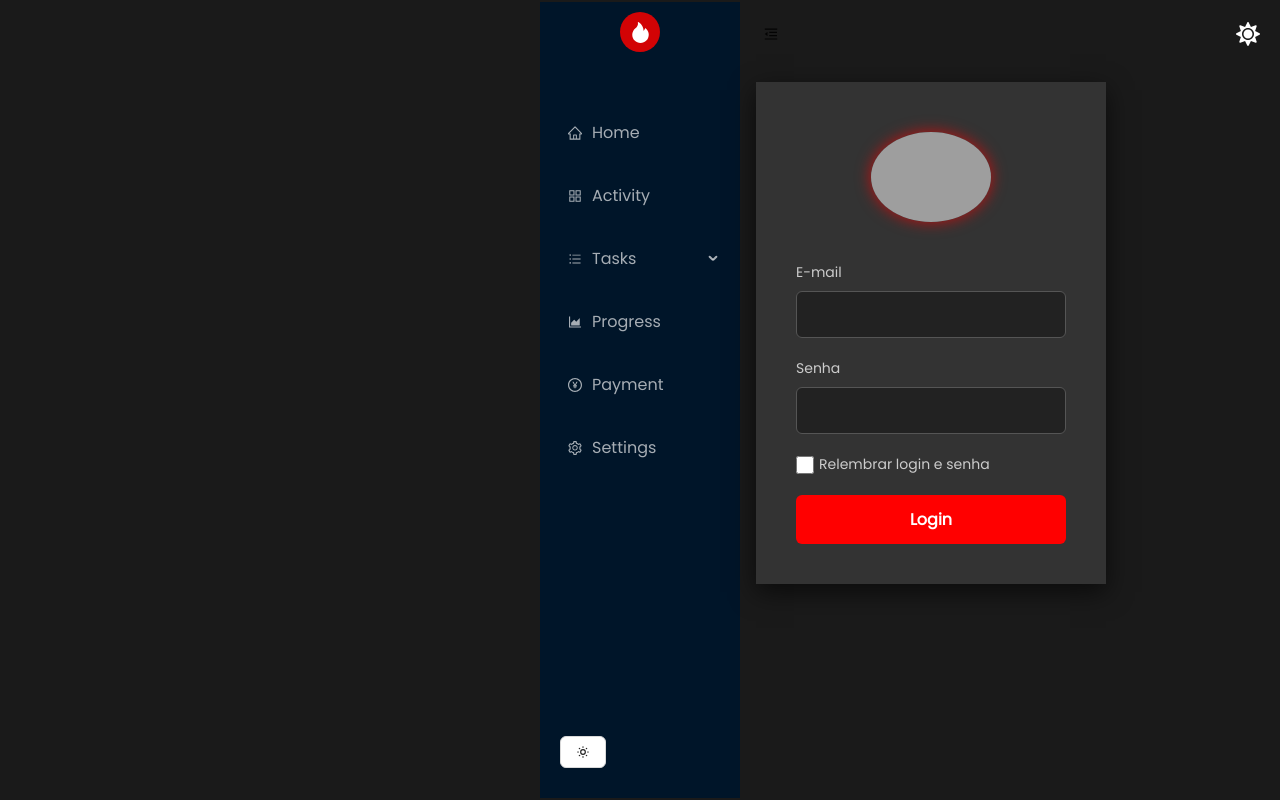
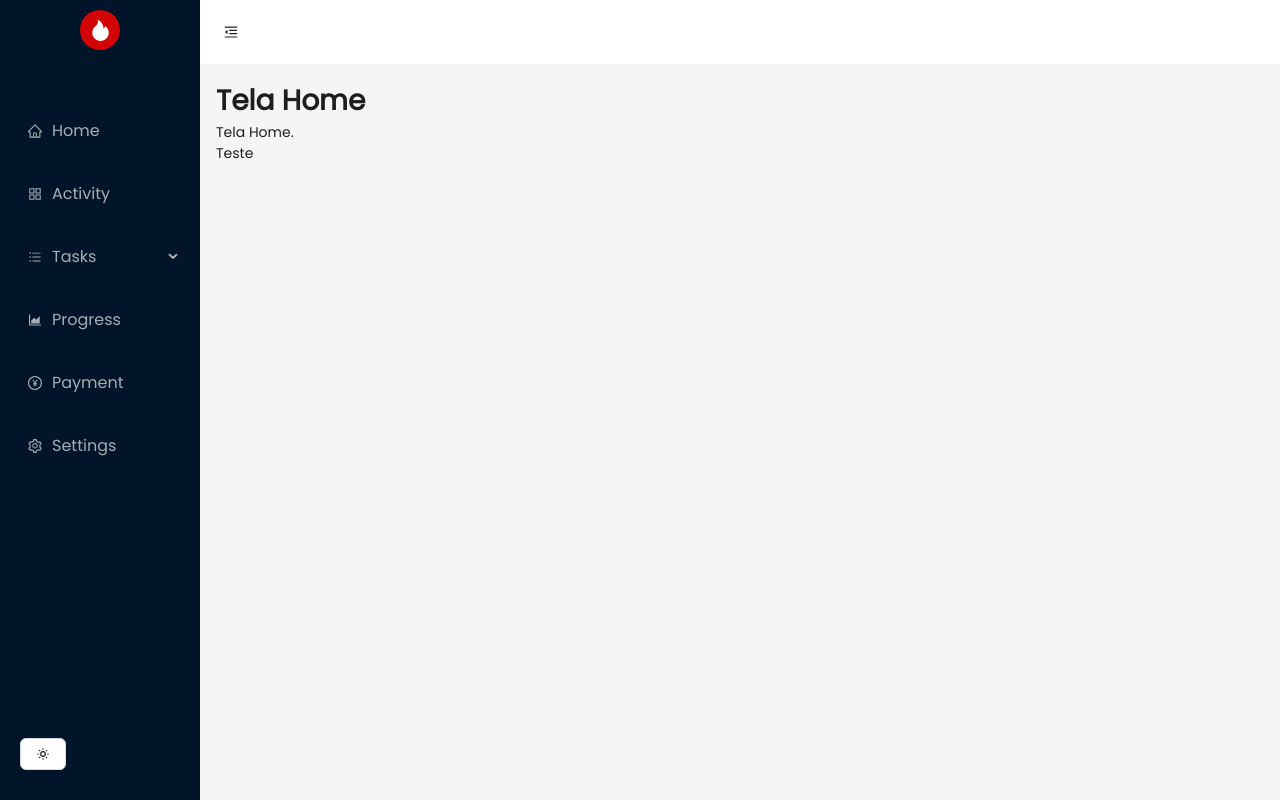
Before and after one commit to carlossilvapires/teste-dashboard, a React (Vite) app: page /TelaHome in a window 1280 px wide. Before the commit this address led to /login. Built offline with nearby package versions, Linux system fonts and the light colour scheme; sample sign-in values are in the browser's storage; grey boxes are pictures that could not be loaded.

Commit message:
conflito entre estilos

```diff
--- a/src/App.jsx
+++ b/src/App.jsx
@@ -1,10 +1,12 @@
+// App.js
 import { MenuFoldOutlined, MenuUnfoldOutlined } from '@ant-design/icons';
 import { Button, Layout, theme } from 'antd';
-import { useState } from 'react';
+import { useState, useEffect } from 'react';
+import { useNavigate } from 'react-router-dom';
 import Logo from './components/Logo';
 import MenuList from './components/MenuList';
 import ToggleThemeButton from './components/ToggleThemeButton';
-import AppRoutes from './routes';
+import AppRoutes from './Routes'; // Importando as rotas
 
 const { Header, Sider, Content } = Layout;
 
@@ -16,6 +18,14 @@ const isAuthenticated = () => {
 function App() {
   const [darkTheme, setDarkTheme] = useState(true);
   const [collapsed, setCollapsed] = useState(false);
+  const navigate = useNavigate();
+
+  // Verifique se o usuário está autenticado ao carregar a aplicação
+  useEffect(() => {
+    if (!isAuthenticated()) {
+      navigate('/login'); // Redireciona para a página de login se não estiver autenticado
+    }
+  }, [navigate]);
 
   const toggleTheme = () => {
     setDarkTheme(!darkTheme);
@@ -26,8 +36,8 @@ function App() {
   } = theme.useToken();
 
   return (
-    <Layout>
-      {isAuthenticated() ? ( // Renderiza a barra lateral e o conteúdo do dashboard apenas se autenticado
+    <Layout style={{ minHeight: '100vh' }}>
+      {isAuthenticated() ? (
         <>
           <Sider
             collapsed={collapsed}
@@ -55,7 +65,11 @@ function App() {
           </Layout>
         </>
       ) : (
-        <AppRoutes /> // Apenas renderiza as rotas (login) se não estiver autenticado
+        <Layout style={{ padding: 0, minHeight: '100vh' }}>
+          <Content style={{ display: 'flex', justifyContent: 'center', alignItems: 'center', height: '100vh' }}>
+            <AppRoutes /> {/* Renderiza o componente de login aqui */}
+          </Content>
+        </Layout>
       )}
     </Layout>
   );
--- a/src/Routes.jsx
+++ b/src/Routes.jsx
@@ -1,31 +1,14 @@
-import React from 'react';
-import { Route, Routes, Navigate } from 'react-router-dom';
-import TelaActivity from './components/TelaActivity';
-import TelaHome from './components/TelaHome';
-import Login from './components/TelaLogin/Login.jsx';
-
-// Função para verificar se o usuário está autenticado
-const isAuthenticated = () => {
-  return !!localStorage.getItem('token'); // Verifica se o token está no localStorage
-};
+// Routes.js
+import { Routes, Route } from 'react-router-dom';
+import Login from './components/TelaLogin/Login'; // Importa seu componente de login
+import TelaHome from './components/TelaHome'; // Importa a tela home
 
 const AppRoutes = () => {
   return (
     <Routes>
-      {/* Rota para a página de login */}
       <Route path="/login" element={<Login />} />
-
-      {/* Rota padrão, redireciona para login se não estiver autenticado */}
-      <Route path="/" element={isAuthenticated() ? <Navigate to="/home" /> : <Navigate to="/login" />} />
-
-      {/* Rota para a página inicial (home), protegida */}
-      <Route path="/home" element={isAuthenticated() ? <TelaHome /> : <Navigate to="/login" />} />
-
-      {/* Rota protegida para "activity" */}
-      <Route path="/activity" element={isAuthenticated() ? <TelaActivity /> : <Navigate to="/login" />} />
-
-      {/* Redireciona qualquer rota não encontrada para a página de login */}
-      <Route path="*" element={<Navigate to="/login" />} />
+      <Route path="/TelaHome" element={<TelaHome />} />
+      {/* Outras rotas da aplicação */}
     </Routes>
   );
 };
--- a/src/components/MenuList.jsx
+++ b/src/components/MenuList.jsx
@@ -1,6 +1,6 @@
+import { AppstoreOutlined, AreaChartOutlined, BarsOutlined, HomeOutlined, PayCircleOutlined, SettingOutlined } from '@ant-design/icons';
+import { Menu } from "antd";
 import React, { useEffect } from 'react';
-import { AreaChartOutlined, BarsOutlined, HomeOutlined, PayCircleOutlined, AppstoreOutlined, SettingOutlined } from '@ant-design/icons';
-import { Menu } from "antd";
 import { Link, useNavigate } from 'react-router-dom';
 
 const MenuList = ({ darkTheme }) => {
@@ -22,12 +22,12 @@ const MenuList = ({ darkTheme }) => {
         {
             key: 'home',
             icon: <HomeOutlined />,
-            label: <Link to="/home">Home</Link>,
+            label: <Link to="/TelaHome">Home</Link>,
         },
         {
             key: '/activity',
             icon: <AppstoreOutlined />,
-            label: <Link to="/activity">Activity</Link>,
+            label: <Link to="/TelaActivity">Activity</Link>,
         },
         {
             key: 'subtasks',
--- a/src/components/TelaLogin/Login.css
+++ b/src/components/TelaLogin/Login.css
@@ -1,19 +1,4 @@
-* {
-  margin: 0;
-  padding: 0;
-  box-sizing: border-box;
-}
 
-body {
-  font-family: 'Roboto', sans-serif;
-  background-color: #1a1a1a;
-  display: flex;
-  justify-content: center;
-  align-items: center;
-  height: 100vh;
-  color: white;
-  margin: 0; /* Remover margens do body */
-}
 
 /* Modos de tema */
 body.dark-mode {
--- a/src/components/TelaLogin/Login.jsx
+++ b/src/components/TelaLogin/Login.jsx
@@ -1,6 +1,6 @@
 import React, { useEffect, useState } from "react";
-import { FaMoon, FaSun } from "react-icons/fa"; // Importando ícones
-import { useNavigate } from "react-router-dom"; // Importando o hook useNavigate
+import { FaMoon, FaSun } from "react-icons/fa";
+import { useNavigate } from "react-router-dom";
 import "./Login.css"; // Arquivo de estilo
 
 function Login() {
@@ -10,16 +10,16 @@ function Login() {
   const [errors, setErrors] = useState({});
   const [isLoaded, setIsLoaded] = useState(false);
   const [theme, setTheme] = useState("dark-mode");
-  const [loading, setLoading] = useState(false); // Estado de loading
-  const [loginError, setLoginError] = useState(""); // Estado para erros de login
+  const [loading, setLoading] = useState(false);
+  const [loginError, setLoginError] = useState("");
 
-  const navigate = useNavigate(); // Hook para redirecionamento
+  const navigate = useNavigate();
 
   useEffect(() => {
     setTimeout(() => {
       setIsLoaded(true);
-    }, 100); // 100ms delay para o fade-in
-    document.body.className = theme; // Aplica o tema ao body
+    }, 100);
+    document.body.className = theme;
   }, [theme]);
 
   const validate = () => {
@@ -48,9 +48,9 @@ function Login() {
 
   const handleSubmit = async (e) => {
     e.preventDefault();
-    setLoginError(""); // Reseta erro de login
+    setLoginError("");
     if (validate()) {
-      setLoading(true); // Mostra estado de carregamento
+      setLoading(true);
       try {
         const response = await fetch("http://localhost:8080/api/user/login", {
           method: "POST",
@@ -59,34 +59,27 @@ function Login() {
           },
           body: JSON.stringify({
             email,
-            senha: password, // Certifique-se de que o nome da propriedade está correto
+            senha: password,
           }),
         });
 
         if (response.ok) {
           const data = await response.json();
-          // Sucesso no login
           alert("Login realizado com sucesso!");
-          console.log("Token JWT:", data.token); // Acessa o token JWT
-          // Salve o token no localStorage ou state global
+          console.log("Token JWT:", data.token);
           localStorage.setItem("token", data.token);
-
-          // Redireciona para o Dashboard após o login
           navigate("/home");
         } else if (response.status === 401) {
-          // Erro de autenticação (credenciais inválidas)
           const errorData = await response.json();
           setLoginError(errorData.message || "Credenciais inválidas");
         } else {
-          // Outros erros (erro interno, etc)
           const errorData = await response.json();
           setLoginError(errorData.message || "Erro ao realizar o login");
         }
       } catch (error) {
-        // Falha na requisição (por exemplo, erro de rede)
         setLoginError("Falha ao conectar ao servidor");
       } finally {
-        setLoading(false); // Finaliza estado de carregamento
+        setLoading(false);
       }
     }
   };
@@ -98,12 +91,8 @@ function Login() {
   };
 
   return (
-    <>
-      <button
-        onClick={toggleTheme}
-        className="theme-toggle"
-        style={{ color: theme === "dark-mode" ? "white" : "black" }}
-      >
+    <div>
+      <button onClick={toggleTheme} className="theme-toggle">
         {theme === "dark-mode" ? <FaSun /> : <FaMoon />}
       </button>
       <div className={`login-container ${isLoaded ? "loaded" : ""}`}>
@@ -145,14 +134,14 @@ function Login() {
             <label htmlFor="rememberMe">Relembrar login e senha</label>
           </div>
 
-          {loginError && <p className="error">{loginError}</p>} {/* Exibe erro de login */}
+          {loginError && <p className="error">{loginError}</p>}
 
           <button type="submit" className="login-button" disabled={loading}>
             {loading ? "Carregando..." : "Login"}
           </button>
         </form>
       </div>
-    </>
+    </div>
   );
 }
 
--- a/src/components/TelaLogin/index.css
+++ /dev/null
@@ -1,13 +0,0 @@
-body {
-  margin: 0;
-  font-family: -apple-system, BlinkMacSystemFont, 'Segoe UI', 'Roboto', 'Oxygen',
-    'Ubuntu', 'Cantarell', 'Fira Sans', 'Droid Sans', 'Helvetica Neue',
-    sans-serif;
-  -webkit-font-smoothing: antialiased;
-  -moz-osx-font-smoothing: grayscale;
-}
-
-code {
-  font-family: source-code-pro, Menlo, Monaco, Consolas, 'Courier New',
-    monospace;
-}
--- a/src/index.css
+++ b/src/index.css
@@ -49,8 +49,7 @@
   display: flex;
   align-items: center;
   justify-content: center;
-  font-size: 1rem;
-}
+  font-size: 1rem;}
 
 .toggle {
   margin-left: 15px;
```
